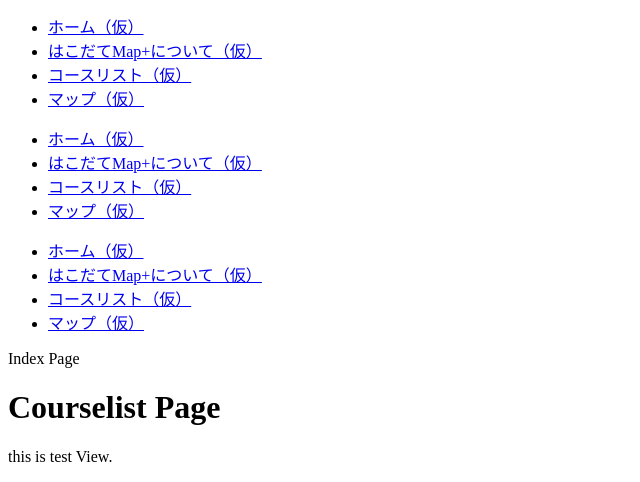
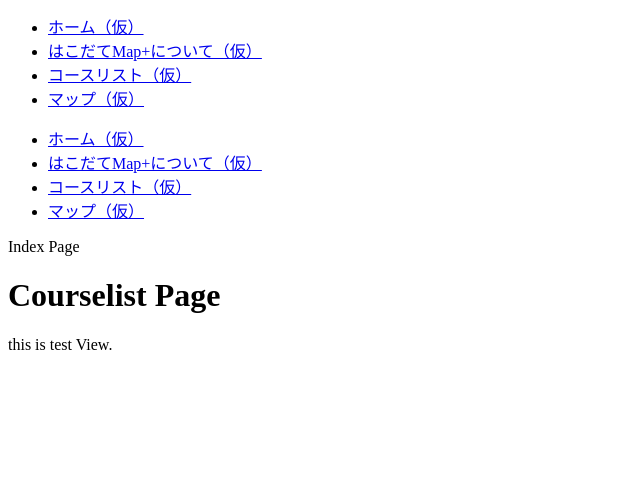
Before and after one commit to HakodateMapWeb/HakodateMapWeb, a CakePHP app: the page made by HakodateMap/app/View/Web/courselist.ctp in a window 1280 px wide. Shown: the part 1002-1484 px from the top of the page, without its empty margins (0-640 px from the left). After the commit the page ends 1352 px from the top, so only its background shows below. Run offline with PHP 8.4 and a stand-in for CakePHP, Linux system fonts and the light colour scheme; the template is opened without the code that fills it, so the values that code supplies are empty; some libraries are stand-ins or nearby versions.

Commit message:
@ととき

```diff
--- a/HakodateMap/app/Controller/WebController.php
+++ b/HakodateMap/app/Controller/WebController.php
@@ -61,7 +61,6 @@ GRAPH <file:///var/lib/4store/machiaruki_akiba.rdf>{
 
 		return $url;
 	}
-
 	public $name = 'Web';
 	public $uses = null;
 	public $layout = "Web";
--- a/HakodateMap/app/View/Web/courselist.ctp
+++ b/HakodateMap/app/View/Web/courselist.ctp
@@ -27,18 +27,6 @@
 			<li class=\"gnav04\"><a href=\"/cake/HakodateMapWeb/HakodateMap/Map\">マップ（仮）</a></li>
 			</ul>
 			</div>";}?>
-	<div id="gnav">
-	<ul>
-	<li class="gnav01"><a href="/cake/HakodateMapWeb/HakodateMap/Web/">ホーム（仮）</a></li>
-	<li class="gnav02"><a
-	href="/cake/HakodateMapWeb/HakodateMap/Web/about">はこだてMap+について（仮）</a></li>
-	<li class="gnav03"><a
-	href="/cake/HakodateMapWeb/HakodateMap/Web/courselist"
-			class="selected">コースリスト（仮）</a></li>
-			<li class="gnav04"><a href="/cake/HakodateMapWeb/HakodateMap/Map">マップ（仮）</a></li>
-			</ul>
-			</div>
-<?php ?>
 
 <html>
 <head>
```
